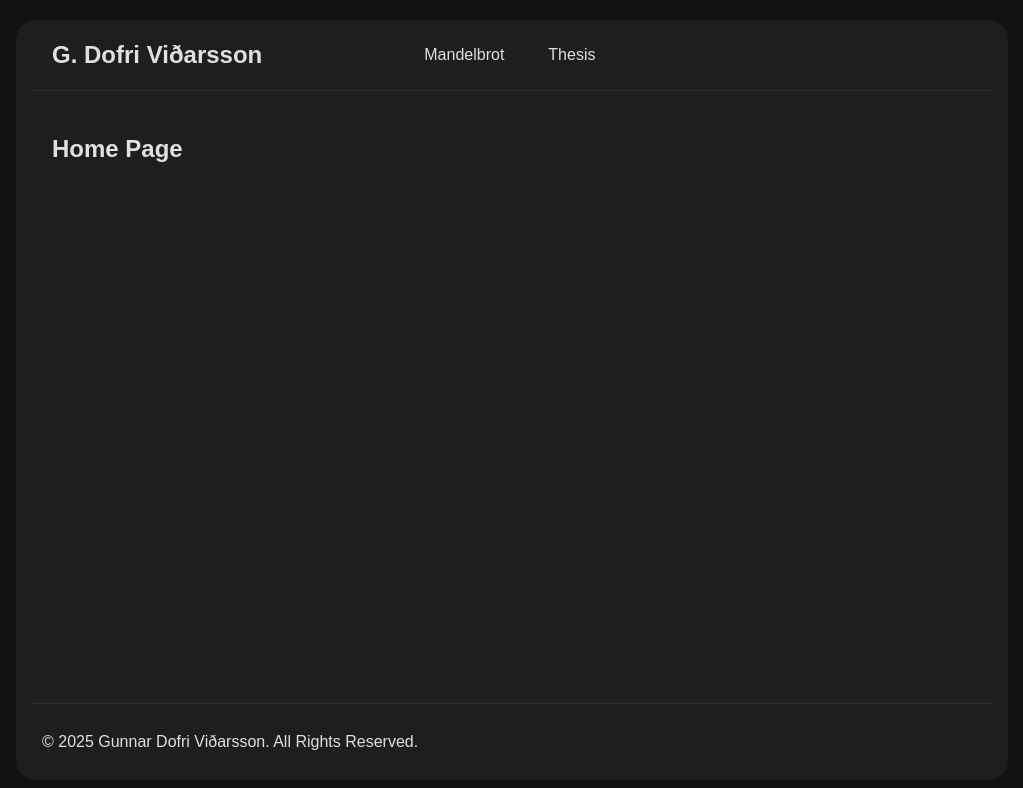
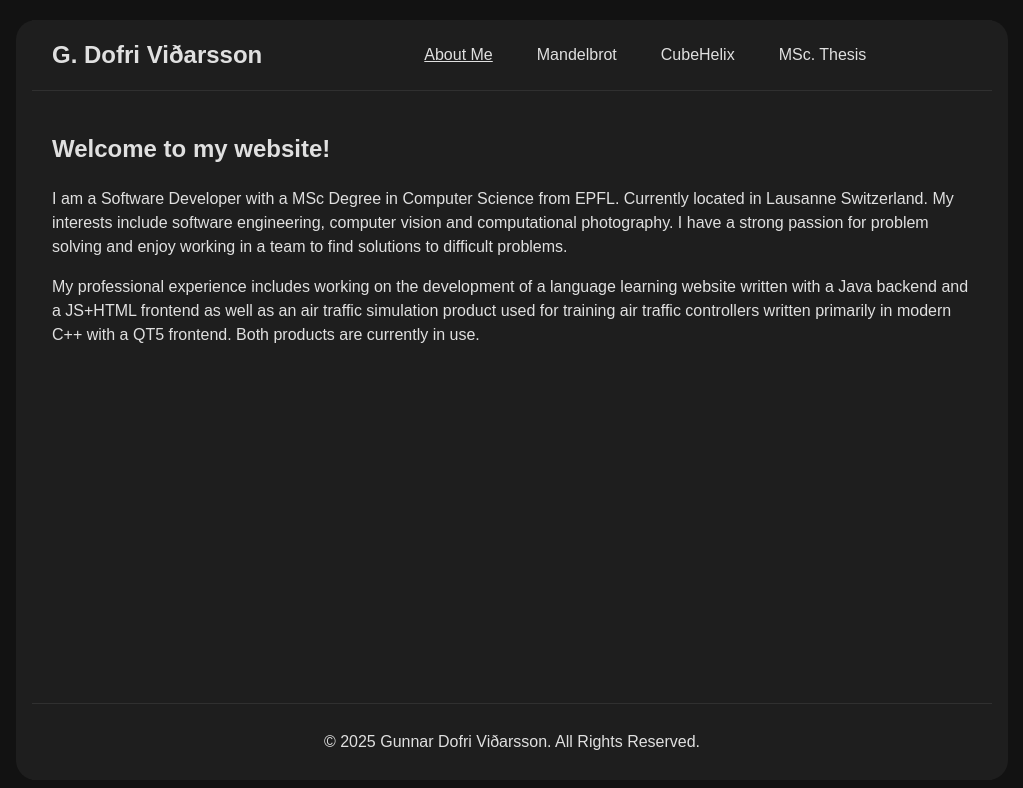
Before and after one commit to GDofri/GDofri.github.io, a React (Vite) app: page /#/ in a window 1280 px wide. Shown: the top 788 px of the page, without its empty margins (128-1151 px from the left). Built offline with nearby package versions, Linux system fonts and the light colour scheme.

Commit message:
Add initial about me page. Navigation bar style and update thesis pdf to have correct front page.

```diff
--- /dev/null
+++ b/src/About.tsx
@@ -0,0 +1,23 @@
+
+import Layout from "./Layout.tsx";
+
+const About: React.FC = () => {
+    return <Layout>
+        <h2>Welcome to my website!</h2>
+        <p>
+            I am a Software Developer with a MSc Degree in Computer Science from EPFL. Currently located in Lausanne Switzerland.
+            My interests include software engineering, computer vision and computational photography.
+            I have a strong passion for problem solving and enjoy working in a team to find solutions to difficult problems.
+        </p>
+        <p>
+            My professional experience includes working on the development of a language learning website written with a Java backend
+            and a JS+HTML frontend as well as an air traffic simulation product used for training air traffic controllers written primarily in modern C++ with a QT5 frontend.
+            Both products are currently in use.
+        </p>
+        {/*<p>*/}
+        {/*    In my free time I enjoy spending time outside, dancing lindy hop and chatting with friends.*/}
+        {/*</p>*/}
+        </Layout>
+}
+
+export default About;
--- a/src/App.tsx
+++ b/src/App.tsx
@@ -5,23 +5,26 @@ import Layout from "./Layout.tsx";
 // import PolygonsContainer from "./Polygons.tsx"
 import MandelbrotContainer from "./Mandelbrot.tsx";
 import Thesis from "./Thesis.tsx";
-const Home = () => <Layout><h2>Home Page</h2></Layout>;
+import About from "./About.tsx";
+import CubeHelixContainer from "./cubehelix.tsx";
 // const About = () => <Layout><h2>About Page</h2></Layout>;
 // const Projects = () => <Layout><h2>Projects</h2></Layout>;
 // const PolygonsComponent = () => <Layout><PolygonsContainer/></Layout>;
 const MandelbrotComponent = () => <Layout><MandelbrotContainer/></Layout>;
+const CubeHelixComponent = () => <Layout><CubeHelixContainer/></Layout>;
 // const Contact = () => <Layout><h2>Contact Page</h2></Layout>;
 
 function App() {
     return (
         <Router>
             <Routes>
-                <Route path="/" element={<Home />} />
+                <Route path="/" element={<About />} />
                 <Route path="/thesis" element={<Thesis />} />
                 {/*<Route path="/about" element={<About />} />*/}
                 {/*<Route path="/projects" element={<Projects />} />*/}
                 {/*<Route path="/polygons" element={<PolygonsComponent />} />*/}
                 <Route path="/mandelbrot" element={<MandelbrotComponent />} />
+                <Route path="/cubehelix" element={<CubeHelixComponent />} />
                 {/*<Route path="/contact" element={<Contact />} />*/}
             </Routes>
         </Router>
--- a/src/Layout.tsx
+++ b/src/Layout.tsx
@@ -1,33 +1,31 @@
 import * as React from "react";
-import { Link } from "react-router-dom";
-import "./styles/layout.css"; // Ensure this file is imported
+import { NavLink, NavLinkRenderProps} from "react-router-dom";
+import "./styles/layout.css";
+
+const navLinkStyles = (props: NavLinkRenderProps) : React.CSSProperties  => ({
+    textDecoration: props.isActive ? 'underline':'none'
+});
 
 const Layout: React.FC<{ children: React.ReactNode }> = ({ children }) => {
     return (
         <div className="layout">
-            {/* Header */}
             <header className="header">
                 <div className="name">
                     <h1>G. Dofri Viðarsson</h1>
                 </div>
                 <nav className="nav">
-                    {/*<Link to="/">Home</Link>*/}
-                    {/*<Link to="/about">About</Link>*/}
-                    {/*<Link to="/projects">Projects</Link>*/}
-                    {/*<Link to="/polygons">Polygons</Link>*/}
-                    <Link to="/mandelbrot">Mandelbrot</Link>
-                    <Link to="/thesis">Thesis</Link>
-                    {/*<Link to="/contact">Contact</Link>*/}
+                    <NavLink to="/" style={navLinkStyles}>About Me</NavLink>
+                    <NavLink to="/mandelbrot" style={navLinkStyles}>Mandelbrot</NavLink>
+                    <NavLink to="/cubehelix" style={navLinkStyles}>CubeHelix</NavLink>
+                    <NavLink to="/thesis" style={navLinkStyles}>MSc. Thesis</NavLink>
                 </nav>
             </header>
 
-            {/* Main Content */}
             <div className="main-content">
-                {/* Page Content */}
+
                 <main className="main-section">{children}</main>
             </div>
 
-            {/* Footer */}
             <footer className="footer">
                 <p>&copy; {new Date().getFullYear()} Gunnar Dofri Viðarsson. All Rights Reserved.</p>
             </footer>
--- a/src/Mandelbrot.tsx
+++ b/src/Mandelbrot.tsx
@@ -40,7 +40,7 @@ function colorCubeHelix(depth: number,
                     ): [number, number, number, number] {
 
     let fraction = (depth / maxDepth);
-    let angle = 2 * Math.PI*(start/3.0+1.0+rotations*fraction);
+    const angle = 2 * Math.PI*(start/3.0+1.0+rotations*fraction);
     fraction = fraction**gamma
     const amplitude = hue*fraction*(1-fraction)/2;
     let red   = fraction+amplitude*(-0.14861*Math.cos(angle)+1.78277*Math.sin(angle));
@@ -245,11 +245,21 @@ const Mandelbrot: React.FC<MandelbrotProps> = ({depth, bounds, setBounds}) => {
                         'maxX': Math.max(x1, x2),
                         'maxY': Math.max(y1, y2),
                     }
-                    setBounds(newBounds);
+
 
                     // Update the "global" mandelbrot plot width and height
-                    mandelWidth = bounds['maxX'] - bounds['minX'];
-                    mandelHeight = bounds['maxY'] - bounds['minY'];
+                    const newMandelWidth = newBounds['maxX'] - newBounds['minX'];
+                    const newMandelHeight = newBounds['maxY'] - newBounds['minY'];
+
+                    if( newMandelWidth <= 0 || newMandelHeight <= 0 ){
+                        return;
+                    }
+
+                    setBounds(newBounds);
+                    //
+                    // // Update the "global" mandelbrot plot width and height
+                    // mandelWidth = bounds['maxX'] - bounds['minX'];
+                    // mandelHeight = bounds['maxY'] - bounds['minY'];
 
                 }
             }
--- a/src/Thesis.tsx
+++ b/src/Thesis.tsx
@@ -2,8 +2,6 @@
 import Layout from "./Layout.tsx";
 import './styles/thesis.css';
 import thesisPdfUrl from './assets/Vidarsson_Masters_Thesis.pdf'
-
-// let thesisPdfUrlNonNull: string = thesisPdfUrl;
 
 const ThesisContainer: React.FC = () => {
 
@@ -15,13 +13,15 @@ const ThesisContainer: React.FC = () => {
             <h2>Hyperspectral Color Constancy in Low Dimensions</h2>
 
             <h3>Abstract</h3>
-            <p>
+            <p className='thesis_p'>
                 Illuminant estimation aims to recover the scene illumination to achieve color constancy,
                 i.e., an illuminant-independent representation of surface colors. This problem is inherently
                 ill-posed, since many combinations of surface reflectance and illumination can produce
                 the same measurements. Hyperspectral imaging reduces this ambiguity by capturing richer
                 spectral information, but its high dimensionality makes it difficult to process and motivates
                 compact spectral representations.
+            </p>
+            <p className='thesis_p'>
                 In this thesis, we study how low-dimensional projections of hyperspectral data compare to
                 RGB for illuminant estimation. Using the KAUST-MIE hyperspectral reflectance image dataset,
                 we synthetically relight scenes with CIE standard illuminants and simulate RGB observations
--- a/src/styles/thesis.css
+++ b/src/styles/thesis.css
@@ -1,5 +1,5 @@
 
-p {
+.thesis_p {
     text-align: justify;
     max-width: 600px;
 }
```
Also changed, not shown: 1 other file (tests, documents, lock files or other folders).
